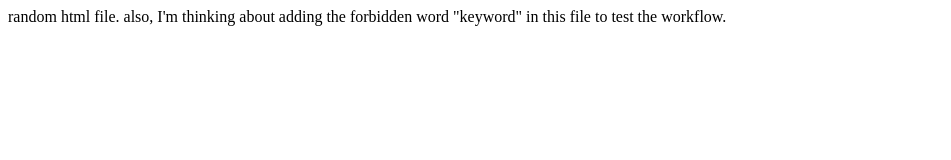
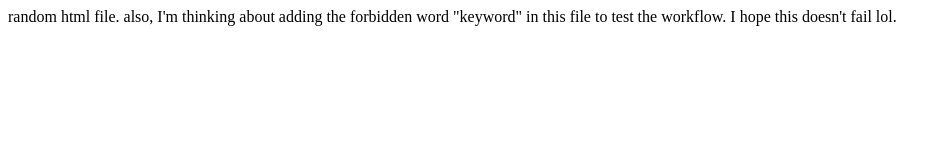
Before and after one commit to Nova-VI/testing-repo, a plain HTML site: page index.html in a window 1280 px wide. Shown: the whole page, without its empty margins (0-951 px from the left). Drawn offline with Linux system fonts and the light colour scheme.

Commit message:
another test

```diff
--- a/index.html
+++ b/index.html
@@ -8,5 +8,6 @@
 <body>
     random html file.
     also, I'm thinking about adding the forbidden word "keyword" in this file to test the workflow.
+    I hope this doesn't fail lol.
 </body>
 </html>
```
